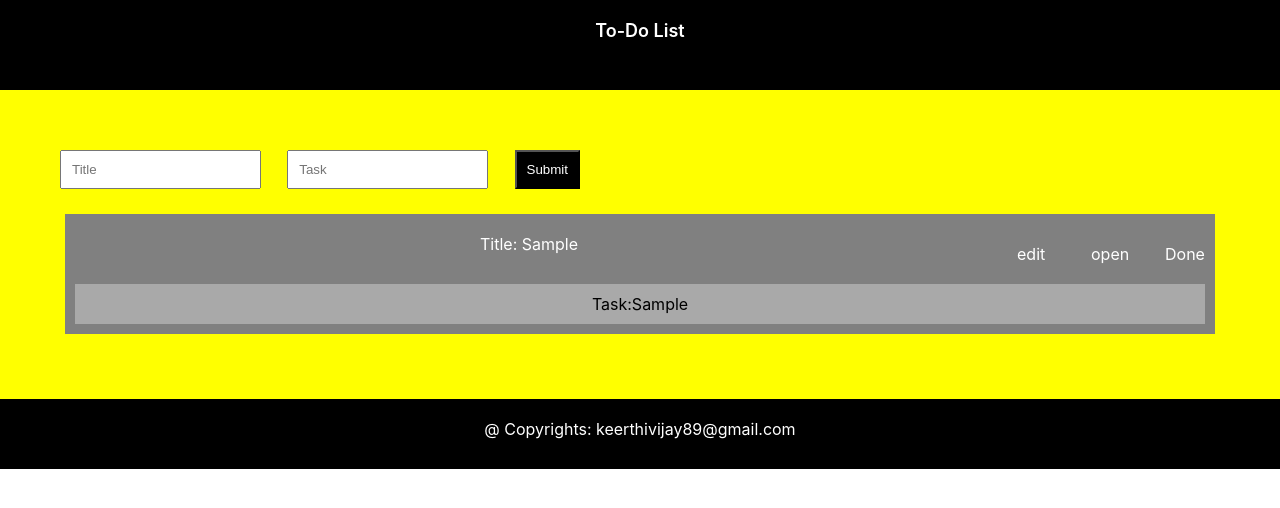
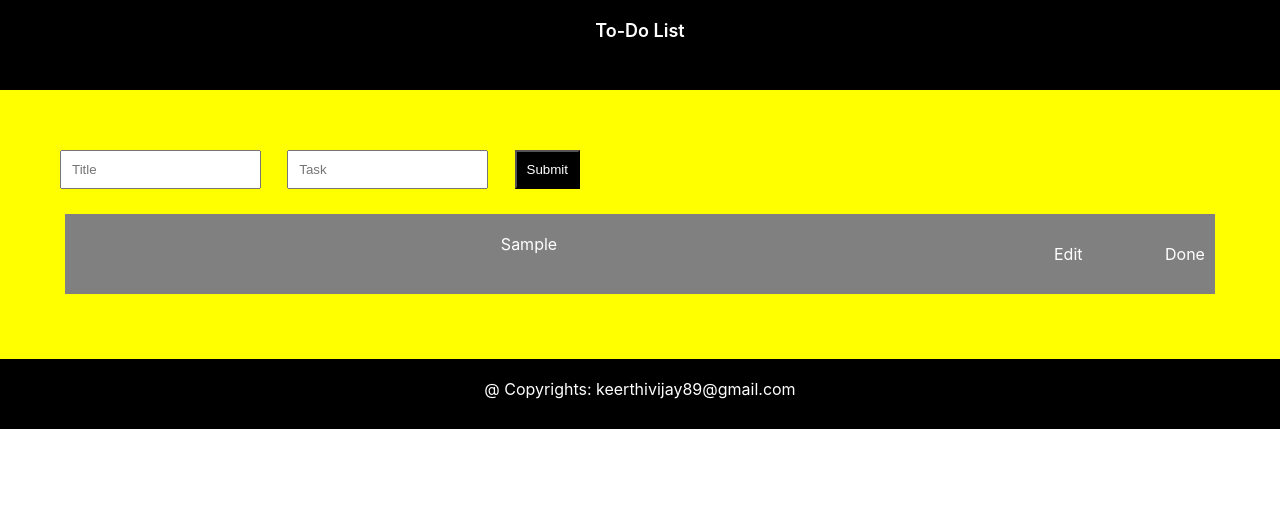
Before and after one commit to keerthivijay/ToDoListApp, a React (Create React App) app: page / in a window 1280 px wide. Both pictures are taken after typing "Sample", "Sample" into the empty fields and a click on the input "Submit". Shown: the top 508 px of the page. Built offline with nearby package versions, Linux system fonts and the light colour scheme.

Commit message:
Added Accordian for the task display

```diff
--- a/src/App.css
+++ b/src/App.css
@@ -108,13 +108,14 @@ label {
   background-color: darkgrey;
   color: black;
   padding: 10px;
+  display: none;
 }
 
 .to-do-form {
   display: flex;
   flex-wrap: wrap;
   justify-content: space-between;
-  width: 540px;
+  max-width: 540px;
 }
 
 footer{
@@ -123,3 +124,14 @@ footer{
   min-height: 30px;
   padding: 20px;
 }
+
+.done {
+  text-decoration: line-through;
+}
+
+.show {
+  display: block;
+}
+.done {
+  text-decoration: line-through;
+}
--- a/src/Todocreate.js
+++ b/src/Todocreate.js
@@ -80,13 +80,15 @@ class Todocreate extends Component {
     render(){
 
         let todoList = this.state.todolist.map((value,key) => {
+            console.log(key);
             return(
-                <Todoitems key={key} editToDo={()=>this.editToDo(key)} ref={key} title={value.title} task={value.task} editbutton={this.editToDo} />
+                <Todoitems key={key} id={key} editToDo={()=>this.editToDo(key)} ref={key} title={value.title} task={value.task} editbutton={this.editToDo} />
             )
         })
 
         return(
             <Layout>
+                <div>
                     <form onSubmit={this.submitHandler} method="POST" className="to-do-form">
                         <div className="form-element">
                             <input type="text" name="title" value={this.state.title} onChange={this.handleFormChange} placeholder="Title" />
@@ -99,6 +101,7 @@ class Todocreate extends Component {
                         </div>
 
                     </form>
+                </div>
                 <div className="list-items">
                     {todoList}
                 </div>
--- a/src/Todoitmes.js
+++ b/src/Todoitmes.js
@@ -2,31 +2,45 @@ import { Component } from "react";
 
 class Todoitems extends Component {
 
-    //let ref = createRef();
+    openToDo = id => {
 
+        var x = document.getElementById(id).getElementsByClassName('list-item-task')[0];
+        if (x.className.indexOf("show") == -1) {
+          x.className += " show";
+        } else {
+          x.className = x.className.replace(" show", "");
+        }
+    }
+
+    doneToDo = id => {
+
+        var x = document.getElementById(id).getElementsByClassName('task-item-title')[0];
+        if (x.className.indexOf("done") == -1) {
+            x.className += " done";
+        } else {
+            x.className = x.className.replace(" done", "");
+        }
+    }
 
     render(){
 
         console.log(this.props);
 
         return(
-            <div className="list-item">
+            <div className="list-item" id={this.props.id}>
                 <div className="list-main">
-                    <div className="task-item-title">
-                        Title: {this.props.title}
+                    <div className="task-item-title" onClick={()=>this.openToDo(this.props.id)} >
+                        {this.props.title}
                     </div>
                     <div className="list-edit-button" onClick={this.props.editToDo}>
-                        edit
+                        Edit
                     </div>
-                    <div className="list-edit-button">
-                        open
-                    </div>
-                    <div className="list-edit-button">
+                    <div className="list-edit-button" onClick={() => this.doneToDo(this.props.id)}>
                         Done
                     </div>
                 </div>
                 <div className="list-item-task">
-                    Task:{this.props.task}
+                    {this.props.task}
                 </div>
             </div>
         );
```
Lines whose indentation alone changed are shown as unchanged.
